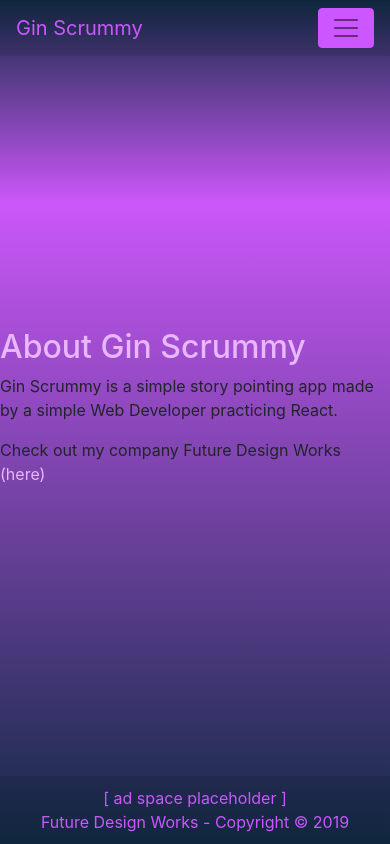
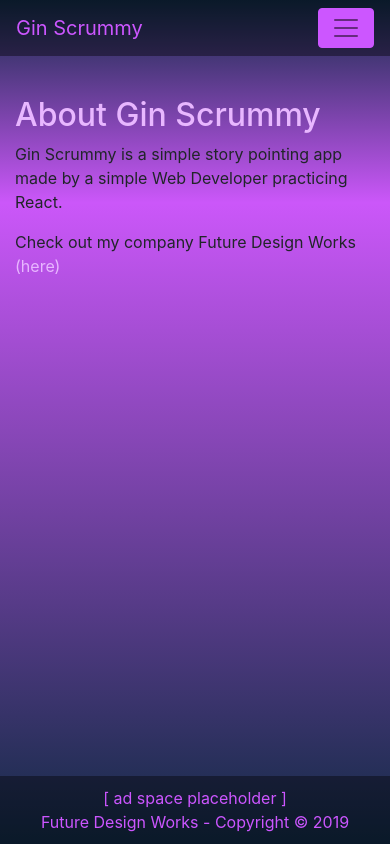
Before and after one commit to ikennai/gin-scrummy, a React (Create React App) app: page /about in a window 390 px wide. Built offline with nearby package versions, Linux system fonts and the light colour scheme.

Commit message:
mobile app update
update

```diff
--- a/src/Components/About/About.scss
+++ b/src/Components/About/About.scss
@@ -1,4 +1,7 @@
 .about {
+    align-self: flex-start;
+    padding: 40px 15px;
+
     h2 {
         color: #e8b7ff;
     }
--- a/src/Layout/Footer/Footer.scss
+++ b/src/Layout/Footer/Footer.scss
@@ -1,6 +1,5 @@
 .footer {
-    // background-color: #1a1530;
-    background: rgba(0,0,0,.1);
+    background: rgba(0,0,0,.4);
     bottom: 0;
     color: #cc56ff;
     flex: 0;
--- a/src/Layout/Header/Header.scss
+++ b/src/Layout/Header/Header.scss
@@ -1,6 +1,6 @@
 // Header styles
 .header {
-    background: rgba(0,0,0,.1);
+    background: rgba(0,0,0,.4);
     position: relative;
     z-index: 2;
 
@@ -21,5 +21,9 @@
         .nav-link {
             color: #fff;
         }
+
+        .nav-link.active {
+            color: #cc56ff;
+        }
     }
 }
```
Also changed, not shown: 8 other files (tests, documents, lock files or other folders).
